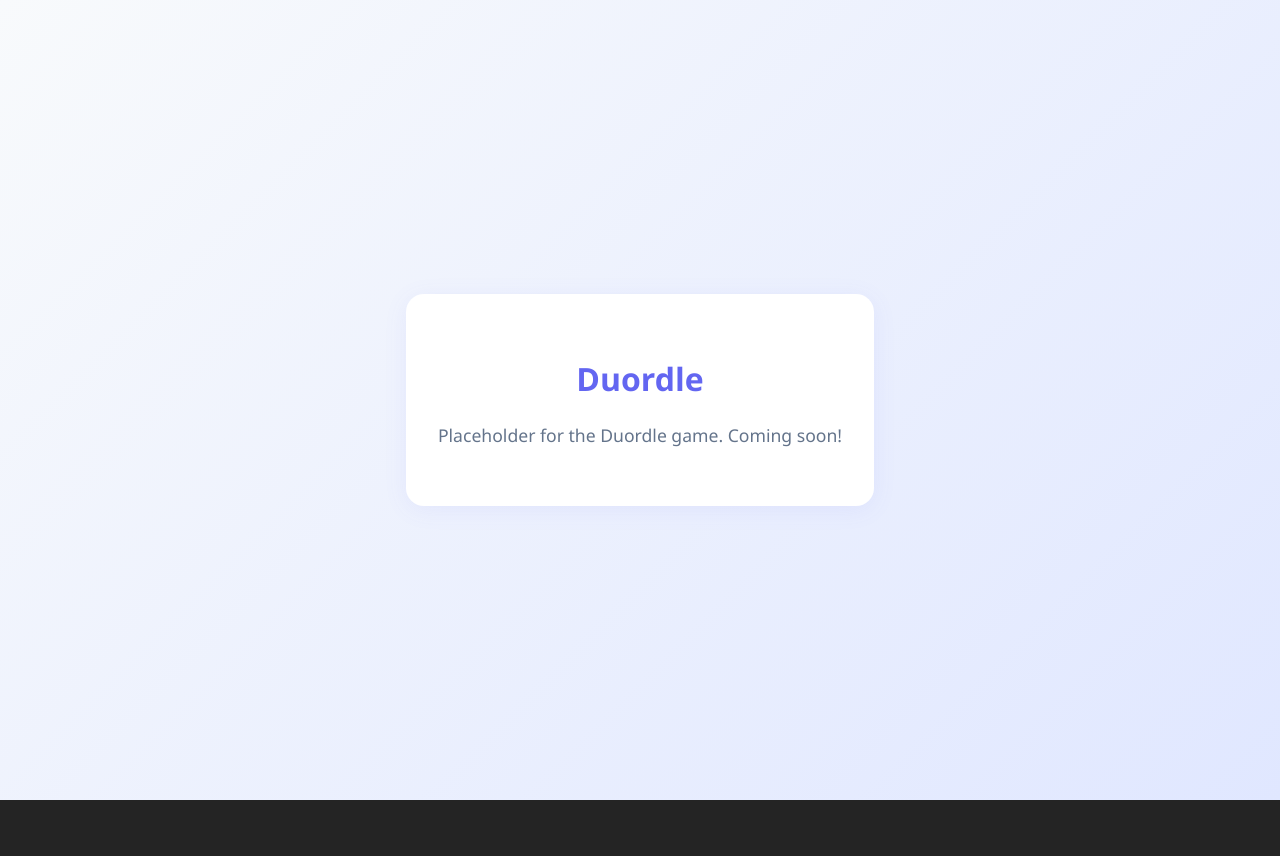
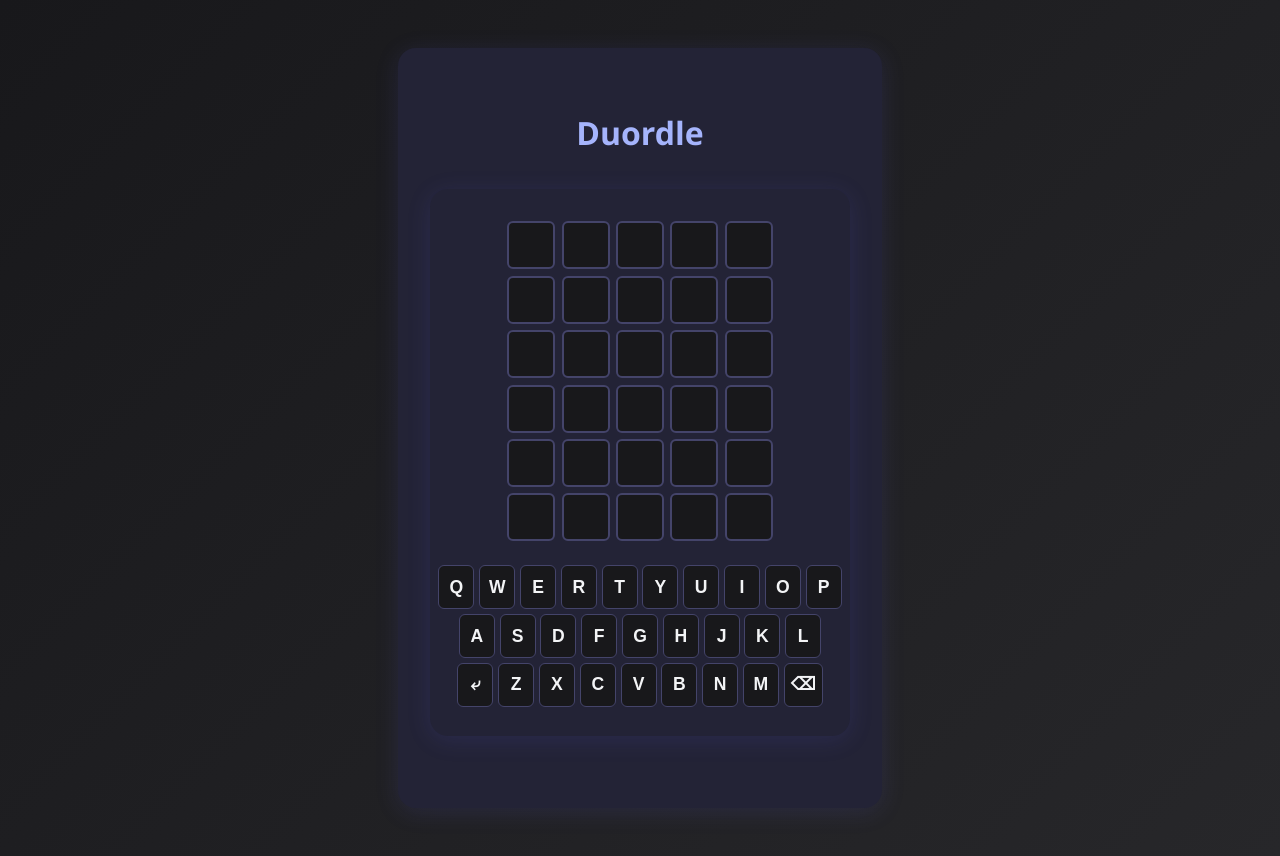
Before and after one commit to gubespam/xiao-mantou-games, a React (Vite) app: page /duordle in a window 1280 px wide. Before the commit the page ends 800 px from the top, so only its background shows below. Built offline with nearby package versions, Linux system fonts and the light colour scheme.

Commit message:
initial Wordle

```diff
--- a/src/App.css
+++ b/src/App.css
@@ -1,3 +1,4 @@
+
 
 .App {
   min-height: 100vh;
@@ -5,25 +6,30 @@
   flex-direction: column;
   align-items: center;
   justify-content: center;
-  background: linear-gradient(135deg, #f8fafc 0%, #e0e7ff 100%);
+  background: linear-gradient(135deg, #18181b 0%, #27272a 100%);
   font-family: 'Segoe UI', 'Roboto', 'Helvetica Neue', Arial, 'Noto Sans', sans-serif;
+  color: #f3f4f6;
 }
 
+
 .menu-container {
-  background: rgba(255, 255, 255, 0.95);
+  background: rgba(36, 37, 46, 0.98);
   border-radius: 24px;
-  box-shadow: 0 8px 32px 0 rgba(31, 38, 135, 0.15);
+  box-shadow: 0 8px 32px 0 rgba(31, 38, 135, 0.18);
   padding: 3rem 2.5rem 2.5rem 2.5rem;
   min-width: 320px;
   max-width: 90vw;
   text-align: center;
 }
 
+
 .subtitle {
-  color: #64748b;
+  color: #a1a1aa;
   margin-bottom: 2.5rem;
   font-size: 1.1rem;
+  font-weight: 800;
 }
+
 
 .vertical-menu {
   display: flex;
@@ -32,17 +38,19 @@
   align-items: stretch;
 }
 
+
 .menu-item {
   display: block;
   padding: 1.1rem 0;
   font-size: 1.3rem;
   font-weight: 600;
-  color: #6366f1;
-  background: linear-gradient(90deg, #e0e7ff 0%, #f1f5f9 100%);
+  color: #c7c8cb;
+  background: linear-gradient(90deg, #3d3dc8 0%, #6464cb 100%);
   border-radius: 12px;
   text-decoration: none;
   box-shadow: 0 2px 8px 0 rgba(99, 102, 241, 0.07);
   transition: background 0.2s, color 0.2s, transform 0.15s;
+  border: 1px solid #27272a;
 }
 
 .menu-item:hover {
@@ -50,24 +58,141 @@
   color: #fff;
   transform: translateY(-2px) scale(1.03);
   box-shadow: 0 4px 16px 0 rgba(99, 102, 241, 0.15);
+  border: 1px solid #6366f1;
 }
+
 
 
 /* Placeholder game page styling */
 .game-page {
   margin: 3rem auto;
   padding: 2.5rem 2rem;
-  background: #fff;
+  background: #232336;
   border-radius: 18px;
-  box-shadow: 0 4px 24px 0 rgba(99, 102, 241, 0.08);
+  box-shadow: 0 4px 24px 0 rgba(99, 102, 241, 0.13);
   max-width: 420px;
   text-align: center;
 }
 .game-page h1 {
-  color: #6366f1;
+  color: #a5b4fc;
   margin-bottom: 1.2rem;
 }
 .game-page p {
-  color: #64748b;
+  color: #a1a1aa;
   font-size: 1.1rem;
 }
+
+.mantou-logo {
+  width: 100px;
+  height: auto;
+  margin-bottom: 1rem;
+}
+
+/* Wordle styles */
+.wordle-container {
+  margin: 2rem auto;
+  padding: 2rem 1.5rem 1.5rem 1.5rem;
+  background: #232336;
+  border-radius: 18px;
+  box-shadow: 0 4px 24px 0 rgba(99, 102, 241, 0.13);
+  max-width: 400px;
+  text-align: center;
+}
+.wordle-board {
+  display: flex;
+  flex-direction: column;
+  gap: 0.4rem;
+  margin-bottom: 1.5rem;
+}
+.wordle-row {
+  display: flex;
+  gap: 0.4rem;
+  justify-content: center;
+}
+.wordle-cell {
+  width: 44px;
+  height: 44px;
+  border: 2px solid #44446a;
+  border-radius: 6px;
+  background: #18181b;
+  color: #f3f4f6;
+  font-size: 2rem;
+  font-weight: 700;
+  display: flex;
+  align-items: center;
+  justify-content: center;
+  text-transform: uppercase;
+  transition: background 0.2s, color 0.2s, border 0.2s;
+}
+.wordle-cell.correct {
+  background: #22c55e;
+  color: #fff;
+  border-color: #22c55e;
+}
+.wordle-cell.present {
+  background: #eab308;
+  color: #fff;
+  border-color: #eab308;
+}
+.wordle-cell.absent {
+  background: #52525b;
+  color: #fff;
+  border-color: #52525b;
+}
+.wordle-keyboard {
+  margin-top: 1.2rem;
+}
+.wordle-keyboard-row {
+  display: flex;
+  justify-content: center;
+  gap: 0.3rem;
+  margin-bottom: 0.3rem;
+}
+.wordle-key {
+  min-width: 36px;
+  height: 44px;
+  background: #18181b;
+  color: #f3f4f6;
+  border: 1.5px solid #44446a;
+  border-radius: 6px;
+  font-size: 1.1rem;
+  font-weight: 600;
+  cursor: pointer;
+  transition: background 0.2s, color 0.2s, border 0.2s;
+  text-transform: uppercase;
+}
+.wordle-key.correct {
+  background: #22c55e;
+  color: #fff;
+  border-color: #22c55e;
+}
+.wordle-key.present {
+  background: #eab308;
+  color: #fff;
+  border-color: #eab308;
+}
+.wordle-key.absent {
+  background: #52525b;
+  color: #fff;
+  border-color: #52525b;
+}
+.wordle-key:disabled {
+  opacity: 0.6;
+  cursor: not-allowed;
+}
+.wordle-result {
+  margin-top: 1.2rem;
+  font-size: 1.2rem;
+  font-weight: 700;
+  padding: 0.7rem 1.2rem;
+  border-radius: 8px;
+  display: inline-block;
+}
+.wordle-result.win {
+  background: #22c55e;
+  color: #fff;
+}
+.wordle-result.lose {
+  background: #ef4444;
+  color: #fff;
+}
--- a/src/App.jsx
+++ b/src/App.jsx
@@ -3,6 +3,7 @@ import './App.css';
 import { Link, Routes, Route } from 'react-router-dom';
 import Duordle from './Duordle.jsx';
 import CheckersChess from './CheckersChess.jsx';
+import mantouLogo from './images/mantou.png';
 
 
 function App() {
@@ -10,14 +11,16 @@ function App() {
     <div className="App">
       <Routes>
         <Route
-          path="/xiao-mantou-games/"
+          path="/xiao-mantou-games"
           element={
             <div className="menu-container">
-              <h1>🥟 Xiao Mantou Games</h1>
-              <p className="subtitle">Welcome to your game collection!</p>
+              <img src={mantouLogo} alt="Mantou Logo" className="mantou-logo" />
+              <h1>Xiao Mantou Games</h1>
+              <p className="subtitle">Little games by our favorite mantou</p>
               <nav className="vertical-menu">
                 <Link className="menu-item" to="/duordle">Duordle</Link>
                 <Link className="menu-item" to="/checkers-chess">Checkers-Chess</Link>
+                <Link className="menu-item" to="/tic-tac-tumble">Hierarchy Tic-tac-tumble</Link>
               </nav>
             </div>
           }
--- a/src/Duordle.jsx
+++ b/src/Duordle.jsx
@@ -1,10 +1,13 @@
+
 import React from 'react';
+import Wordle from './Wordle';
+
 
 const Duordle = () => {
   return (
     <div className="game-page">
       <h1>Duordle</h1>
-      <p>Placeholder for the Duordle game. Coming soon!</p>
+      <Wordle />
     </div>
   );
 };
--- /dev/null
+++ b/src/Wordle.jsx
@@ -0,0 +1,168 @@
+import React, { useState, useEffect, useCallback } from "react";
+import { WORD_LIST } from "./wordlist";
+
+const WORD_LENGTH = 5;
+const MAX_GUESSES = 6;
+
+function getRandomWord() {
+  return WORD_LIST[Math.floor(Math.random() * WORD_LIST.length)].toLowerCase();
+}
+
+function getLetterStatuses(guess, answer) {
+  // Returns array of 'absent', 'present', 'correct' for each letter
+  const result = Array(WORD_LENGTH).fill("absent");
+  const answerArr = answer.split("");
+  const guessArr = guess.split("");
+  const used = Array(WORD_LENGTH).fill(false);
+
+  // First pass: correct
+  for (let i = 0; i < WORD_LENGTH; i++) {
+    if (guessArr[i] === answerArr[i]) {
+      result[i] = "correct";
+      used[i] = true;
+      answerArr[i] = null; // Mark as used
+    }
+  }
+  // Second pass: present
+  for (let i = 0; i < WORD_LENGTH; i++) {
+    if (result[i] === "correct") continue;
+    const idx = answerArr.indexOf(guessArr[i]);
+    if (idx !== -1) {
+      result[i] = "present";
+      answerArr[idx] = null;
+    }
+  }
+  return result;
+}
+
+const QWERTY = [
+  ["Q", "W", "E", "R", "T", "Y", "U", "I", "O", "P"],
+  ["A", "S", "D", "F", "G", "H", "J", "K", "L"],
+  ["Enter", "Z", "X", "C", "V", "B", "N", "M", "Backspace"]
+];
+
+function Wordle() {
+  const [answer, setAnswer] = useState("");
+  const [guesses, setGuesses] = useState([]); // Array of strings
+  const [statuses, setStatuses] = useState([]); // Array of arrays
+  const [current, setCurrent] = useState("");
+  const [keyboard, setKeyboard] = useState({}); // {A: 'absent'|'present'|'correct'}
+  const [gameState, setGameState] = useState("playing"); // 'playing', 'won', 'lost'
+
+  useEffect(() => {
+    setAnswer(getRandomWord());
+  }, []);
+
+  // Update keyboard colors
+  useEffect(() => {
+    const kb = { ...keyboard };
+    guesses.forEach((guess, i) => {
+      statuses[i].forEach((status, j) => {
+        const letter = guess[j].toUpperCase();
+        if (!kb[letter] || kb[letter] === "absent") {
+          kb[letter] = status;
+        }
+        if (kb[letter] === "present" && status === "correct") {
+          kb[letter] = "correct";
+        }
+        if (kb[letter] === "absent" && (status === "present" || status === "correct")) {
+          kb[letter] = status;
+        }
+      });
+    });
+    setKeyboard(kb);
+    // eslint-disable-next-line
+  }, [guesses, statuses]);
+
+  const handleKey = useCallback(
+    (key) => {
+      if (gameState !== "playing") return;
+      if (key === "Backspace") {
+        setCurrent((c) => c.slice(0, -1));
+      } else if (key === "Enter") {
+        if (current.length !== WORD_LENGTH) return;
+        if (!WORD_LIST.includes(current)) {
+          alert("Not in word list");
+          return;
+        }
+        const status = getLetterStatuses(current, answer);
+        setGuesses((g) => [...g, current]);
+        setStatuses((s) => [...s, status]);
+        setCurrent("");
+        if (current === answer) {
+          setGameState("won");
+        } else if (guesses.length + 1 >= MAX_GUESSES) {
+          setGameState("lost");
+        }
+      } else if (/^[A-Z]$/.test(key) && current.length < WORD_LENGTH) {
+        setCurrent((c) => c + key.toLowerCase());
+      }
+    },
+    [current, answer, guesses, gameState]
+  );
+
+  // Keyboard event
+  useEffect(() => {
+    const onKeyDown = (e) => {
+      let key = e.key;
+      if (key === "Enter" || key === "Backspace" || (/^[a-zA-Z]$/.test(key) && key.length === 1)) {
+        handleKey(key.length === 1 ? key.toUpperCase() : key);
+      }
+    };
+    window.addEventListener("keydown", onKeyDown);
+    return () => window.removeEventListener("keydown", onKeyDown);
+  }, [handleKey]);
+
+  const renderCell = (letter, status, idx) => (
+    <div
+      key={idx}
+      className={`wordle-cell ${status || ""}`}
+      style={{ textTransform: "uppercase" }}
+    >
+      {letter}
+    </div>
+  );
+
+  const renderRow = (guess = "", status = []) => (
+    <div className="wordle-row">
+      {Array.from({ length: WORD_LENGTH }).map((_, i) =>
+        renderCell(guess[i] || "", status[i] || "", i)
+      )}
+    </div>
+  );
+
+  return (
+    <div className="wordle-container">
+      <div className="wordle-board">
+        {guesses.map((g, i) => renderRow(g, statuses[i]))}
+        {gameState === "playing" && renderRow(current)}
+        {Array.from({ length: MAX_GUESSES - guesses.length - (gameState === "playing" ? 1 : 0) }).map((_, i) => renderRow("", []))}
+      </div>
+      <div className="wordle-keyboard">
+        {QWERTY.map((row, i) => (
+          <div className="wordle-keyboard-row" key={i}>
+            {row.map((key) => (
+              <button
+                key={key}
+                className={`wordle-key ${keyboard[key] || ""}`}
+                onClick={() => handleKey(key)}
+                disabled={gameState !== "playing" && key !== "Enter" && key !== "Backspace"}
+                aria-label={key}
+              >
+                {key === "Backspace"
+                  ? "⌫"
+                  : key === "Enter"
+                  ? "⤶"
+                  : key}
+              </button>
+            ))}
+          </div>
+        ))}
+      </div>
+      {gameState === "won" && <div className="wordle-result win">You won! 🎉</div>}
+      {gameState === "lost" && <div className="wordle-result lose">The word was: <b>{answer}</b></div>}
+    </div>
+  );
+}
+
+export default Wordle;
--- /dev/null
+++ b/src/wordlist.js
@@ -0,0 +1,20 @@
+// A small list of 5-letter words for Wordle. Expand as needed.
+export const WORD_LIST = [
+  "apple",
+  "grape",
+  "peach",
+  "lemon",
+  "mango",
+  "berry",
+  "melon",
+  "plumb",
+  "charm",
+  "crane",
+  "flame",
+  "glove",
+  "pride",
+  "swing",
+  "track",
+  "vivid",
+  "wrist"
+];
```
Also changed, not shown: 1 other file (tests, documents, lock files or other folders).
